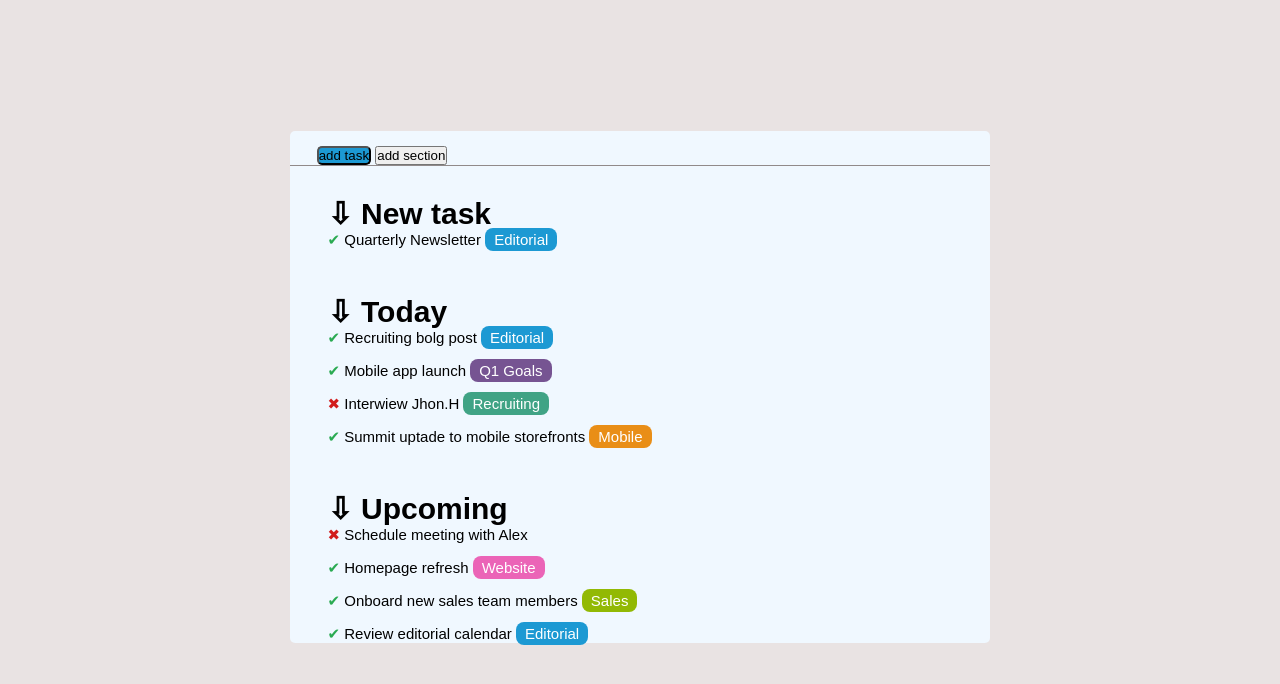
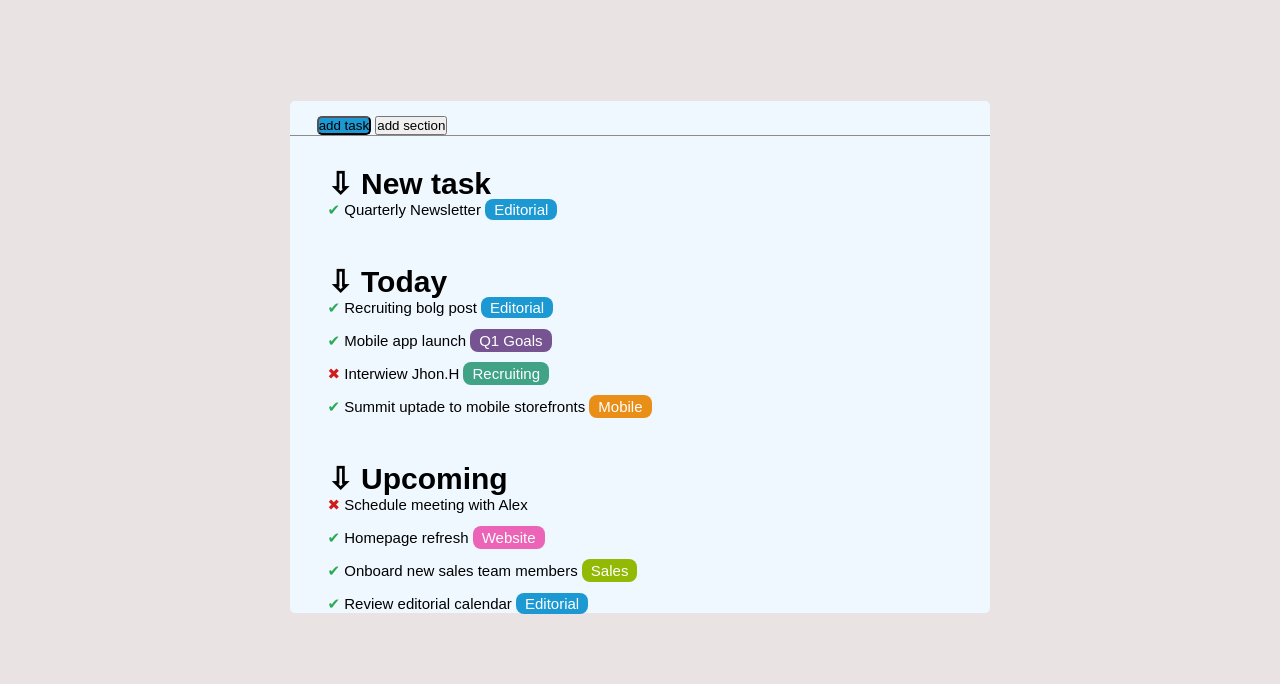
Before and after one commit to marcopisani002/html-css-toboolist, a plain HTML site: page index.html in a window 1280 px wide. Shown: the part 72-756 px from the top of the page. Drawn offline with Linux system fonts and the light colour scheme.

Commit message:
fix bug ->end program

```diff
--- a/style.css
+++ b/style.css
@@ -18,11 +18,11 @@ body{
    border-radius: 5px;
    width: 700px;
    margin: auto;
-  /*margin-top: 30px;*/
+
 }
 
 main {
-    padding-top: 150px;
+    padding-top: 120px;
 }
 
 .bt-1{
@@ -43,7 +43,7 @@ main {
     background-color: rgb(28, 153, 211);
     color: white;
     border-radius: 8px;
-    padding: 0.2rem 0.6em;
+    padding: 0.1rem 0.6em;
 }
 
  .q1-goals{
```
